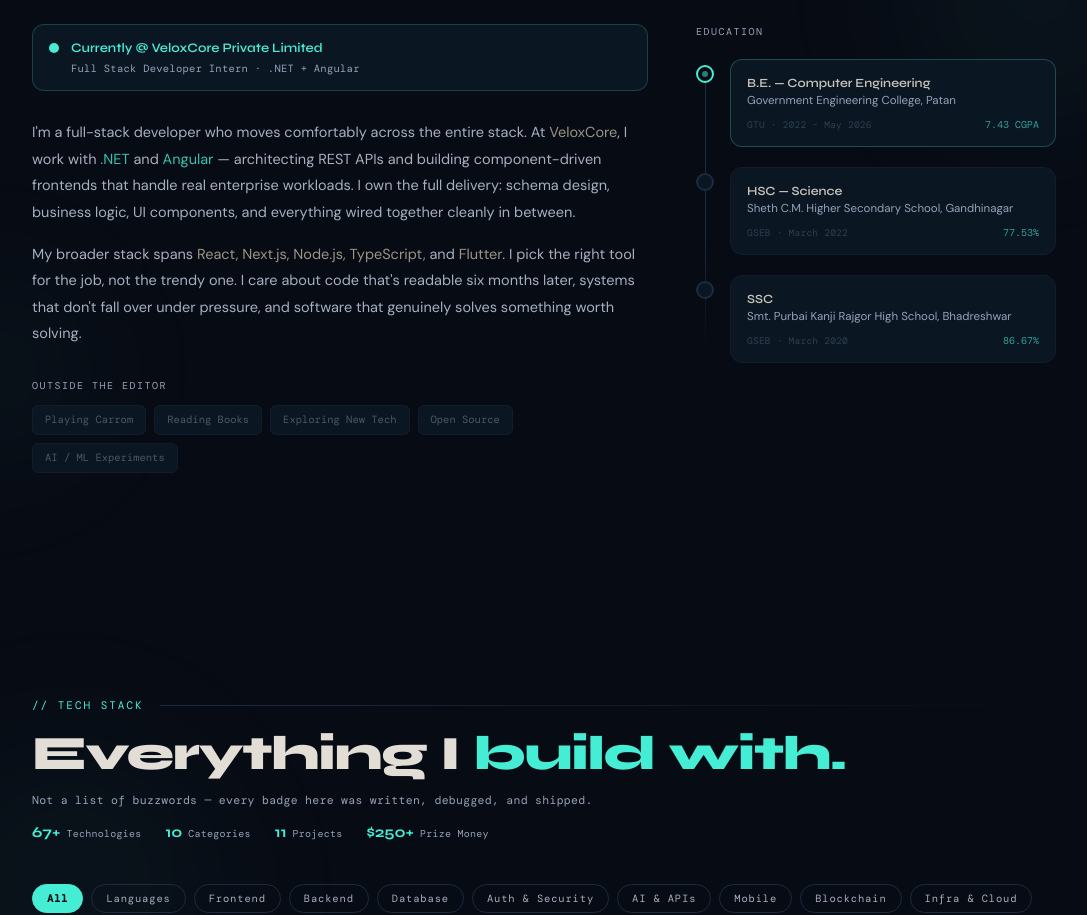
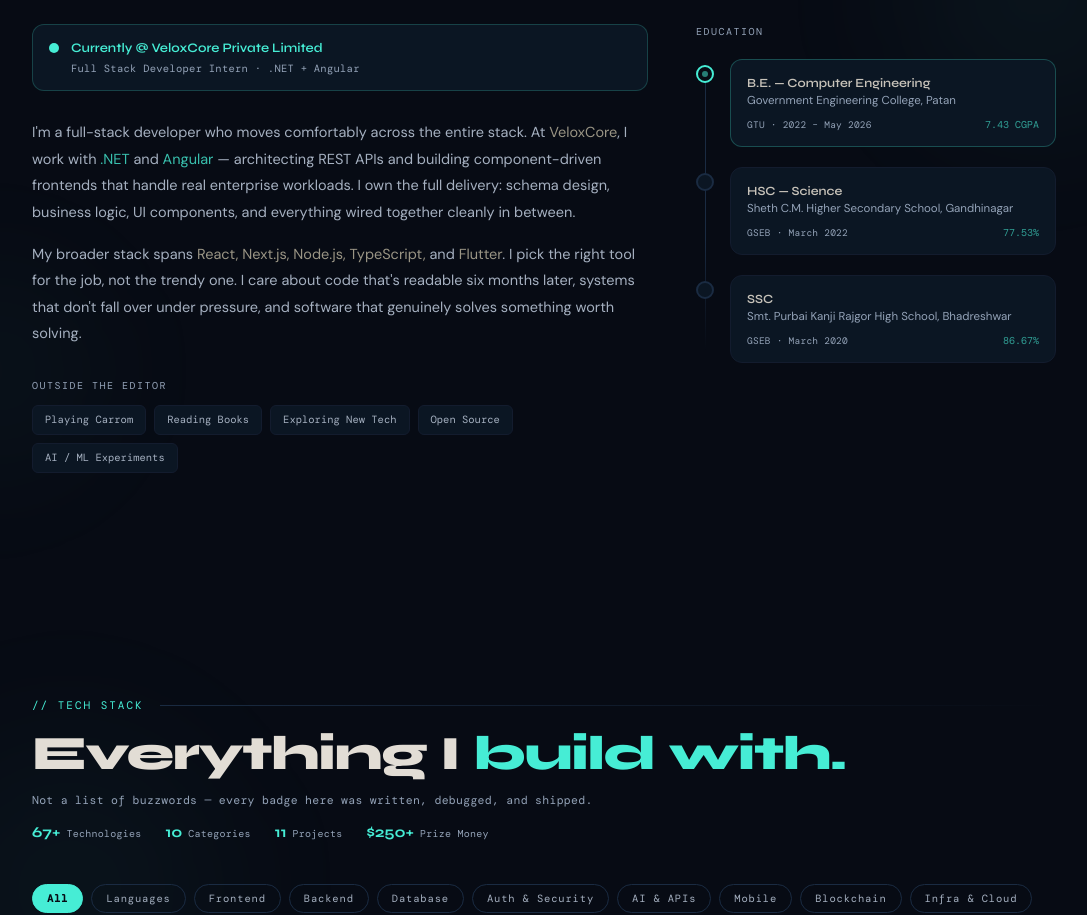
Before and after one commit to Nitrajsinh-Solanki/nitrajsinh-solanki-portfolio, a Next.js app in the folder nitrajsinh-solanki/: page / in a window 1280 px wide. Shown: the part 1086-2001 px from the top of the page, without its empty margins (96-1183 px from the left). Built offline with nearby package versions, Linux system fonts and the light colour scheme; no server answers; a web font is replaced by a local one.

Commit message:
Improve contrast of about section labels

```diff
--- a/nitrajsinh-solanki/app/components/About.tsx
+++ b/nitrajsinh-solanki/app/components/About.tsx
@@ -194,7 +194,7 @@ export default function About() {
                 {INTERESTS.map((tag) => (
                   <span
                     key={tag}
-                    className="font-mono text-[10.5px] text-[#4A5A60] border border-[#131C2E] bg-[#0B1623] px-3 py-1.5 rounded-md hover:border-teal-300/30 hover:text-teal-300/70 transition-colors duration-200"
+                    className="font-mono text-[10.5px] text-[#A5B0C0] border border-[#131C2E] bg-[#0B1623] px-3 py-1.5 rounded-md hover:border-teal-300/30 hover:text-teal-300/70 transition-colors duration-200"
                   >
                     {tag}
                   </span>
@@ -252,7 +252,7 @@ export default function About() {
                       {institute}
                     </p>
                     <div className="flex items-center justify-between gap-2">
-                      <span className="font-mono text-[9.5px] text-[#2D4050] tracking-wide">
+                      <span className="font-mono text-[9.5px] text-[#94A3B8] tracking-wide">
                         {board} · {period}
                       </span>
                       <span className="font-mono text-[10px] text-teal-300/65">
```
